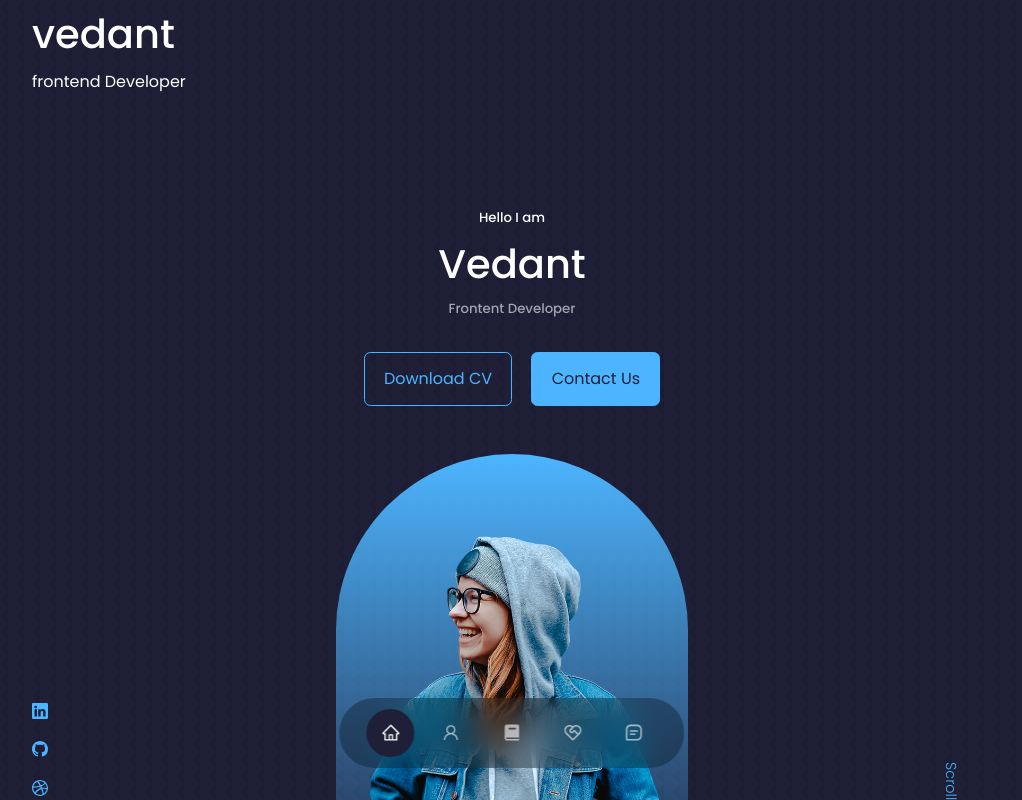
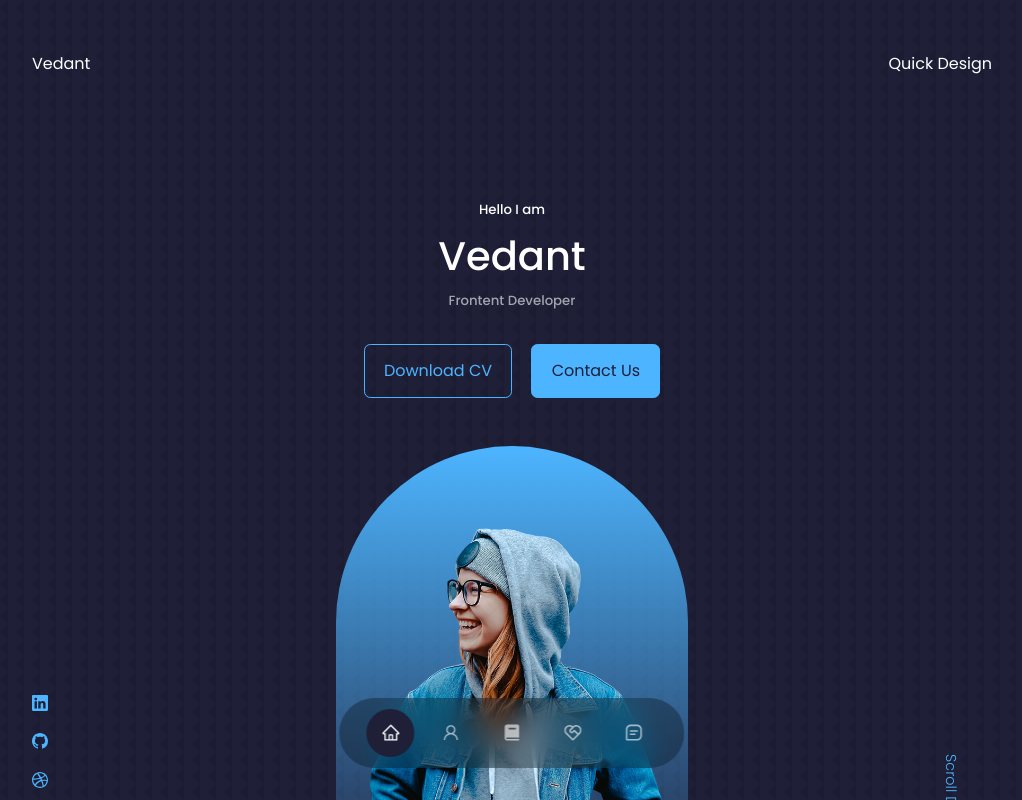
Before and after one commit to vedrockinfo/dummy, a React (Create React App) app: page / in a window 1280 px wide. Shown: the top 800 px of the page, without its empty margins (128-1150 px from the left). Built offline with nearby package versions, Linux system fonts and the light colour scheme.

Commit message:
Push at Devi

```diff
--- a/src/components/topheader/topHeader.jsx
+++ b/src/components/topheader/topHeader.jsx
@@ -7,14 +7,13 @@ const topHeader = () => {
       <div className='container topHeader__container'>
         <div className='topHeader__row'>
             <div className='logo'>
-                <h1>vedant</h1>
-                <span>frontend Developer</span>
+                <Link to="/home">Vedant</Link>
             </div>
             <div className='navbar'>
                 <ul className='nav-items'>
-                    {/* <li className='nav-links'>
-                        <Link>Quick Design</Link>
-                    </li> */}
+                    <li className='nav-links'>
+                        <Link to="/quickdesign">Quick Design</Link>
+                    </li>
                 </ul>
             </div>
         </div>
--- a/src/index.css
+++ b/src/index.css
@@ -391,6 +391,15 @@ a.scroll__down {
   }
 }
 
+.topHeader__row {
+  display: flex;
+  justify-content: space-between;
+  padding: 50px 0 10px 0;
+}
+.topHeader__row a{
+  color: #fff;
+}
+
 nav {
   background: rgba(0, 0, 0, 0.3);
   max-width: -moz-max-content;
--- a/src/index.js
+++ b/src/index.js
@@ -2,8 +2,25 @@ import React from 'react';
 import ReactDOM from 'react-dom/client';
 import './index.css';
 import App from './App';
+import QuickDesign from './pages/QuickDesign';
 
-const root = ReactDOM.createRoot(document.getElementById('root'));
+import {
+  createBrowserRouter,
+  RouterProvider,
+} from "react-router-dom";
+
+const router = createBrowserRouter([
+  {
+    path: "/",
+    element: <App />,
+  },
+  {
+    path: "quickdesign",
+    element: <QuickDesign />,
+  },
+]);
+
+const root = ReactDOM.createRoot(document.getElementById("root"));
 root.render(
-  <App />
+  <RouterProvider router={router} />
 );
--- /dev/null
+++ b/src/pages/QuickDesign.jsx
@@ -0,0 +1,9 @@
+import React from 'react'
+
+function QuickDesign() {
+  return (
+    <div>QuickDesign</div>
+  )
+}
+
+export default QuickDesign
--- a/src/scss/components/_nav.scss
+++ b/src/scss/components/_nav.scss
@@ -1,3 +1,4 @@
+
 nav{
     background: rgba(0, 0, 0, 0.3);
     max-width: max-content;
```
